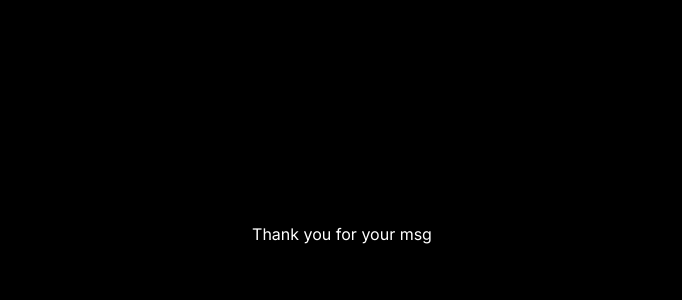
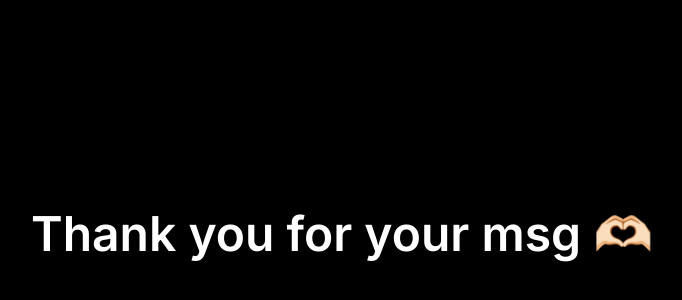
Before and after one commit to CampVamp/Anonymous-Messages, a Next.js app in the folder client/: page /thankyou in a window 1280 px wide. Shown: the part 166-466 px from the top of the page, without its empty margins (298-980 px from the left). Built offline with nearby package versions, Linux system fonts and the light colour scheme.

Commit message:
:lipstick: Minor UI changes

```diff
--- a/client/app/thankyou/page.tsx
+++ b/client/app/thankyou/page.tsx
@@ -1,7 +1,9 @@
 const page = () => {
   return (
     <div className=" w-full h-screen flex items-center justify-center">
-      <div>Thank you for your msg</div>
+      <div className=" text-5xl font-semibold text-center">
+        Thank you for your msg 🫶🏻{" "}
+      </div>
     </div>
   );
 };
```
